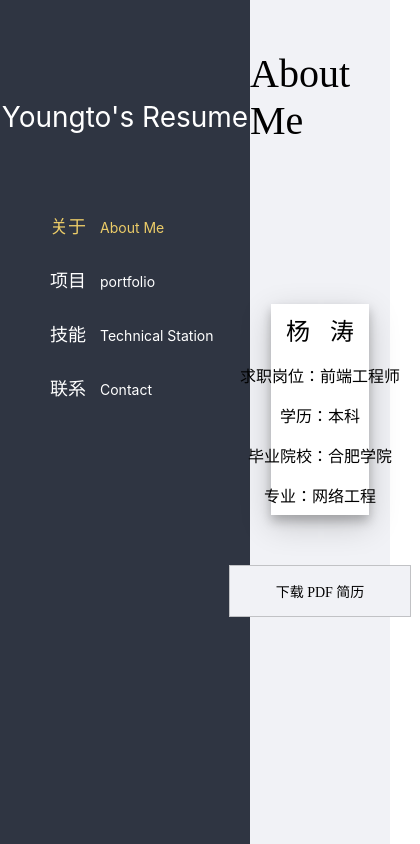
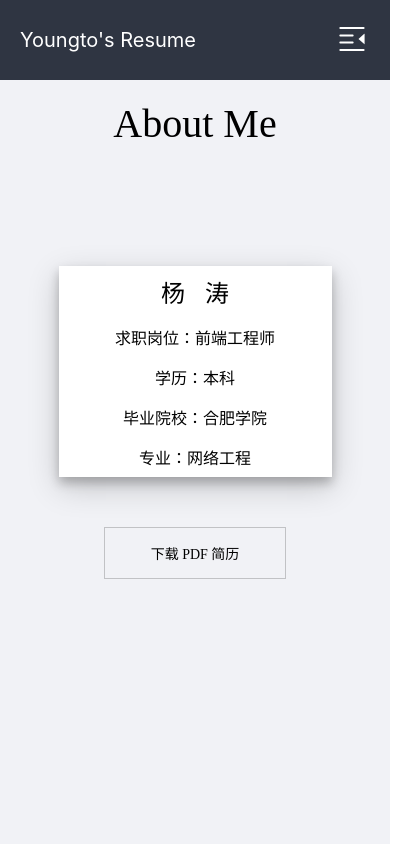
Before and after one commit to Youngto25/my-resume, a Vue app: page / in a window 390 px wide. Shown: the whole page, 420 px wide, since content can reach past the window. Built offline with nearby package versions, Linux system fonts and the light colour scheme.

Commit message:
移动端适配

```diff
--- a/public/index.html
+++ b/public/index.html
@@ -3,7 +3,7 @@
   <head>
     <meta charset="utf-8">
     <meta http-equiv="X-UA-Compatible" content="IE=edge">
-    <meta name="viewport" content="width=device-width,initial-scale=1.0">
+    <meta name="viewport" content="width=device-width,initial-scale=1.0,maximum-scale=1.0,minimum-scale=1.0,user-scalable=no">
     <link rel="icon" href="fnav.ico">
     <link rel="stylesheet" href="./reset.css">
     <title>杨涛-前端工程师-2019</title>
--- a/src/App.vue
+++ b/src/App.vue
@@ -1,17 +1,55 @@
 <template>
   <div id="app">
-    <Aside class="left"></Aside>
+    <Footer v-if="show" class="top"></Footer>
+    <Aside class="left" v-show="visible"></Aside>
     <router-view name="main" class="right"></router-view>
   </div>
 </template>
 
 <script>
 import Aside from './components/Aside.vue'
-
+import Footer from './components/Footer.vue'
+import Vue from 'vue'
+const eventBus = new Vue()
+Vue.prototype.$eventBus = eventBus
 export default {
   name: 'app',
+  data() {
+    return {
+      show: false,
+      visible: true,
+      clientWidth: null
+    }
+  },
+  beforeMount(){
+    this.judge()
+    window.addEventListener('resize',this.judge)
+  },
+  mounted(){
+    this.$eventBus.$on('exchange1',()=>{
+      this.visible = true
+    })
+    this.$eventBus.$on('exchange2',()=>{
+      this.visible = false
+    })
+  },
+  methods:{
+    judge(){
+      this.clientWidth = document.documentElement.clientWidth
+      if(this.clientWidth < 1000 ){
+        this.$eventBus.width = 900
+        this.show = true
+        this.visible = false
+      }else{
+        this.$eventBus.width = 1001
+        this.show = false
+        this.visible = true
+      }
+    }
+  },
   components: {
-    Aside
+    Aside,
+    Footer
   }
 }
 </script>
@@ -25,12 +63,30 @@ export default {
 #app{
   position: relative;
 }
+
+@media screen and (max-width: 999px){
+
+}
+
+@media screen and (min-width: 1000px){
+  .right{
+    left: 250px;
+    width: calc(100% - 250px);
+  }
+}
+.top{
+  position: fixed;
+  top: 0;
+  left: 0;
+  z-index: 11;
+}
+
 .left{
   position: absolute;
+  z-index: 10;
 }
 .right{
   position: absolute;
-  left: 250px;
-  width: calc(100% - 250px);
+  z-index: 1;
 }
 </style>
--- a/src/components/Aside.vue
+++ b/src/components/Aside.vue
@@ -89,6 +89,11 @@ export default {
 
 <!-- Add "scoped" attribute to limit CSS to this component only -->
 <style lang="scss" scoped>
+@media screen and (max-width: 999px){
+  aside{
+    opacity: 0.9;
+  }
+}
 aside {
   font-family: "SF Pro SC","HanHei SC","SF Pro Text","Myriad Set Pro","SF Pro Icons","PingFang SC","Helvetica Neue","Helvetica","Arial",sans-serif;
   width: 250px;
--- a/src/components/Contact.vue
+++ b/src/components/Contact.vue
@@ -26,20 +26,45 @@ export default {
 }
 </script>
 <style lang="scss" scoped>
+@media screen and (max-width: 999px){
+  .wrapper{
+    width: 100%;
+    height: 100vh;
+    justify-content: center;
+    footer{
+      position: absolute;
+      top: 0;
+      margin-top: 100px;
+    }
+    main{
+      width: 70%;
+    }
+  }
+}
+
+@media screen and (min-width: 1000px){
+  .wrapper{
+    width: calc(100% - 250px);
+    height: 100vh;
+    footer{
+      margin-top: 50px;
+    }
+    main{
+      margin-top: 200px;
+      width: 60%;
+    }
+  }
+}
+
 .wrapper{
-  width: calc(100% - 250px);
-  height: 100vh;
   background: #f1f2f6;
   display: flex;
   flex-direction: column;
   align-items: center;
   footer{
     font-size: 40px;
-    margin-top: 50px;
   }
   main{
-    margin-top: 200px;
-    width: 50%;
     display: flex;
     flex-direction: column;
     align-items: center;
--- /dev/null
+++ b/src/components/Footer.vue
@@ -0,0 +1,67 @@
+<template>
+  <footer>
+    <h1 v-show="visible">Youngto's Resume</h1>
+    <div class="exchange">
+      <svg class="icon" v-if="show" @click="change1" data-icon="menu">
+        <use xlink:href="#icon-menu"></use>
+      </svg>
+      <svg class="icon" v-else @click="change2" data-icon="close">
+        <use xlink:href="#icon-close"></use>
+      </svg>
+    </div>
+  </footer>
+</template>
+<script>
+export default {
+  data(){
+    return {
+      show: true,
+      visible: true
+    }
+  },
+  mounted(){
+    this.$eventBus.$on('scrollPage',()=>{
+      this.x()
+    })
+  },
+  methods:{
+    change1(){
+      this.show = false
+      this.visible = false
+      this.$eventBus.$emit('exchange1')
+    },
+    change2(){
+      this.x()
+    },
+    x(){
+      this.show = true
+      this.visible = true
+      this.$eventBus.$emit('exchange2')
+    }
+  }
+}
+</script>
+<style lang="scss" scoped>
+footer{
+  font-family: "SF Pro SC","HanHei SC","SF Pro Text","Myriad Set Pro","SF Pro Icons","PingFang SC","Helvetica Neue","Helvetica","Arial",sans-serif;
+  width: 100%;
+  height: 80px;
+  background: #2f3542;
+  display: flex;
+  align-items: center;
+  h1{
+    color: #ffffff;
+    margin-left: 20px;
+    font-size: 20px;
+  }
+  .exchange{
+    position: absolute;
+    right: 20px;
+    .icon{
+      width: 36px;
+      height: 36px;
+      fill: #ffffff;
+    }
+  }
+}
+</style>
--- a/src/components/Item.vue
+++ b/src/components/Item.vue
@@ -55,17 +55,38 @@ export default {
 }
 </script>
 <style lang="scss" scoped>
+@media screen and (max-width: 999px){
+  .box{
+    width: 98vw;
+    margin: 10px 0;
+    overflow: hidden;
+  }
+}
+
+@media screen and (min-width: 1000px){
+  .box{
+    width: 700px;
+    box-shadow: rgba(0, 0, 0, 0.19) 0px 10px 30px, rgba(0, 0, 0, 0.23) 0px 6px 10px;
+    margin-top: 40px;
+    margin-bottom: 20px;
+    .content-wrapper{
+      .img-wrapper{
+        img{
+          padding: 0 2px;
+        }
+      }
+    }
+  }
+}
+
 .box{
-  width: 700px;
   background: #ffffff;
-  margin-top: 40px;
-  margin-bottom: 20px;
-  box-shadow: rgba(0, 0, 0, 0.19) 0px 10px 30px, rgba(0, 0, 0, 0.23) 0px 6px 10px;
+
   display: flex;
   flex-direction: column;
   align-items: center;
   .content-wrapper{
-    width: 96%;
+    width: 94%;
     h2{
       padding: 4px 0;
       font-size: 16px;
@@ -75,7 +96,6 @@ export default {
       display: flex;
       width: 100%;
       img{
-        padding: 0 2px;
         &:hover{
           cursor: pointer;
         }
--- a/src/components/Personal.vue
+++ b/src/components/Personal.vue
@@ -19,16 +19,39 @@ export default {
 }
 </script>
 <style lang="scss" scoped>
+@media screen and (max-width: 999px){
+  .wrapper{
+    width: 100%;
+    height: 100vh;
+    justify-content: center;
+    .touxiang{
+      position: absolute;
+      top: 0;
+      margin-top: 100px;
+    }
+  }
+}
+
+@media screen and (min-width: 1000px){
+  .wrapper{
+    width: calc(100% - 250px);
+    height: 100vh;
+    .touxiang{
+      margin-top: 50px;
+    }
+    .message{
+      margin-top: 160px;
+    }
+  }
+}
+
 .wrapper{
-  width: calc(100% - 250px);
-  height: 100vh;
   background: #f1f2f6;
   display: flex;
   flex-direction: column;
   align-items: center;
   .touxiang{
     font-size: 40px;
-    margin-top: 50px;
   }
   .message{
     background: #ffffff;
@@ -36,7 +59,6 @@ export default {
     width: 70%;
     display:flex;
     justify-content: center;
-    margin-top: 160px;
     ul{
       li{
         width: 200px;
--- a/src/components/Portfolio.vue
+++ b/src/components/Portfolio.vue
@@ -88,10 +88,12 @@ export default {
   mounted(){
     document.addEventListener('scroll',()=>{
       this.show = false
+      this.$eventBus.$emit('scrollPage')
     })
   },
   methods: {
     open(x){
+      if(this.$eventBus.width<1000) return
       this.src =  x
       this.show = true
       this.$nextTick(function(){
@@ -109,8 +111,25 @@ export default {
 }
 </script>
 <style lang="scss" scoped>
+@media screen and (max-width: 999px){
+  .wrapper{
+    width: 100%;
+    footer{
+      margin-top: 100px;
+    }
+  }
+}
+
+@media screen and (min-width: 1000px){
+  .wrapper{
+    width: calc(100% - 250px);
+    footer{
+      margin-top: 50px;
+    }
+  }
+}
+
 .wrapper{
-  width: calc(100% - 250px);
   .content{
     background: #f1f2f6;
     display: flex;
@@ -118,7 +137,6 @@ export default {
     align-items: center;
     footer{
       font-size: 40px;
-      margin-top: 50px;
     }
   }
   .more{
--- a/src/components/Skills.vue
+++ b/src/components/Skills.vue
@@ -39,20 +39,45 @@ export default {
 }
 </script>
 <style lang="scss" scoped>
+@media screen and (max-width: 999px){
+  .wrapper{
+    width: 100%;
+    height: 100vh;
+    justify-content: center;
+    footer{
+      position: absolute;
+      top: 0;
+      margin-top: 100px;
+    }
+    main{
+      margin-top: 50px;
+    }
+  }
+}
+
+@media screen and (min-width: 1000px){
+  .wrapper{
+    width: calc(100% - 250px);
+    height: 100vh;
+    footer{
+      margin-top: 50px;
+    }
+    main{
+      margin-top: 60px;
+    }
+  }
+}
+
 .wrapper{
-  width: calc(100% - 250px);
-  height: 100vh;
   background: #f1f2f6;
   display: flex;
   flex-direction: column;
   align-items: center;
   footer{
       font-size: 40px;
-      margin-top: 50px;
   }
   main{
     width: 80%;
-    margin-top: 60px;
     .content{
       background: #ffffff;
       padding: 8px;
```
Also changed, not shown: src/svg/svg.js, 7 other files (tests, documents, lock files or other folders).
